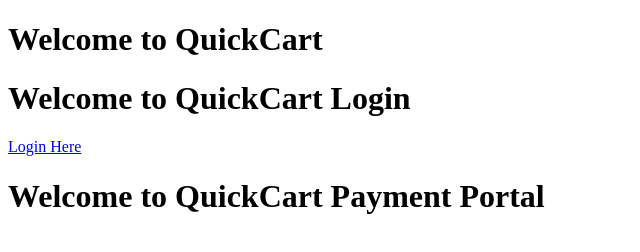
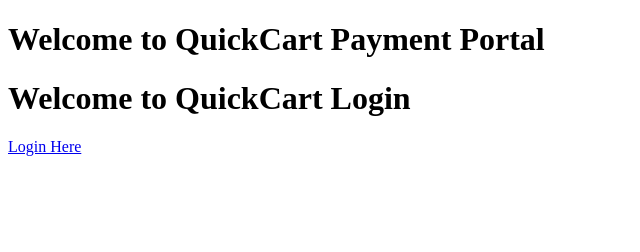
Before and after one commit to Supriya-9763/Quickcart, a plain HTML site: page index.html in a window 1280 px wide. Shown: the whole page, without its empty margins (0-640 px from the left). Drawn offline with Linux system fonts and the light colour scheme.

Commit message:
Added payment feature

```diff
--- a/index.html
+++ b/index.html
@@ -5,11 +5,10 @@
 </head>
 <body>
 
-<h1>Welcome to QuickCart</h1>
+<h1>Welcome to QuickCart Payment Portal</h1>
 
 </body>
 </html>
 <h1>Welcome to QuickCart Login</h1>
 
 <a href="login.html">Login Here</a>
-<h1>Welcome to QuickCart Payment Portal</h1>
```
